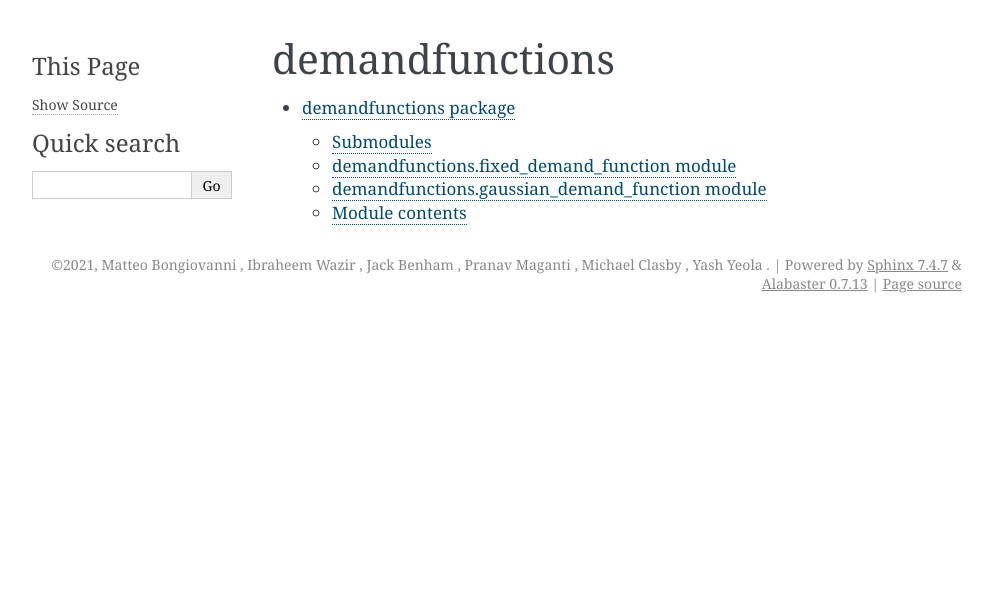
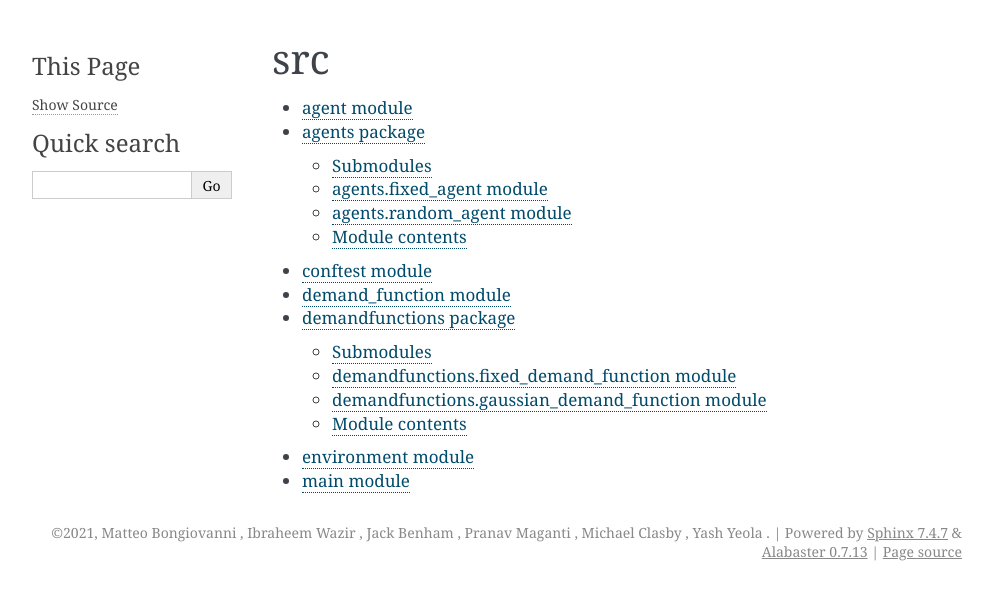
Before and after one commit to AIMarketContest/simulation, a Sphinx documentation site: the page built from docs/source/modules.rst, in a window 1280 px wide. Shown: the top 600 px of the page, without its empty margins (148-1141 px from the left). Built offline with Sphinx 7.4.7, drawn with Linux system fonts in a browser that asks for light colours.

Commit message:
Fix sphinx documentation typos

```diff
--- a/docs/source/modules.rst
+++ b/docs/source/modules.rst
@@ -1,7 +1,13 @@
-demandfunctions
-===============
+src
+===
 
 .. toctree::
    :maxdepth: 4
 
+   agent
+   agents
+   conftest
+   demand_function
    demandfunctions
+   environment
+   main
```
Also changed, not shown: 8 other files.
